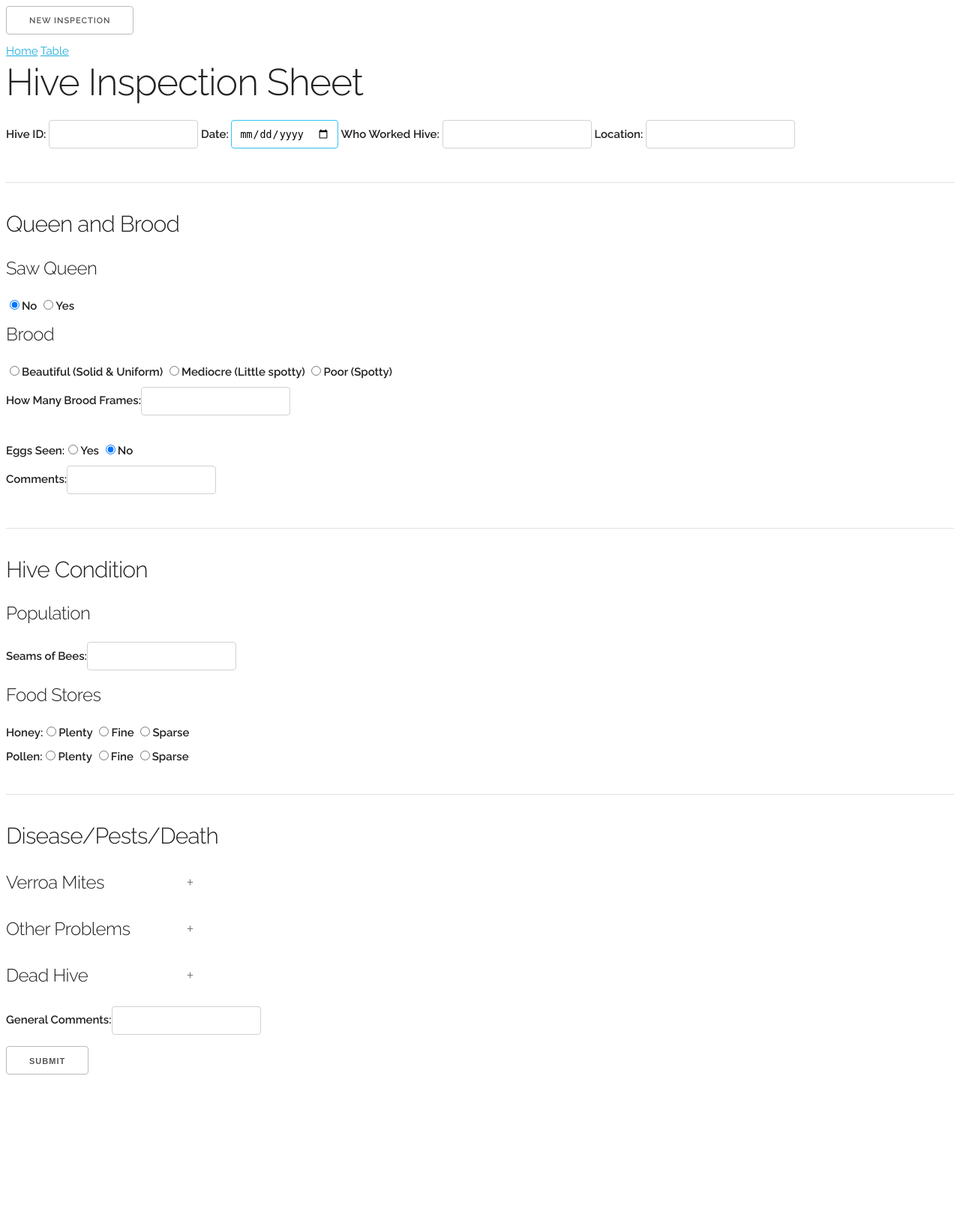
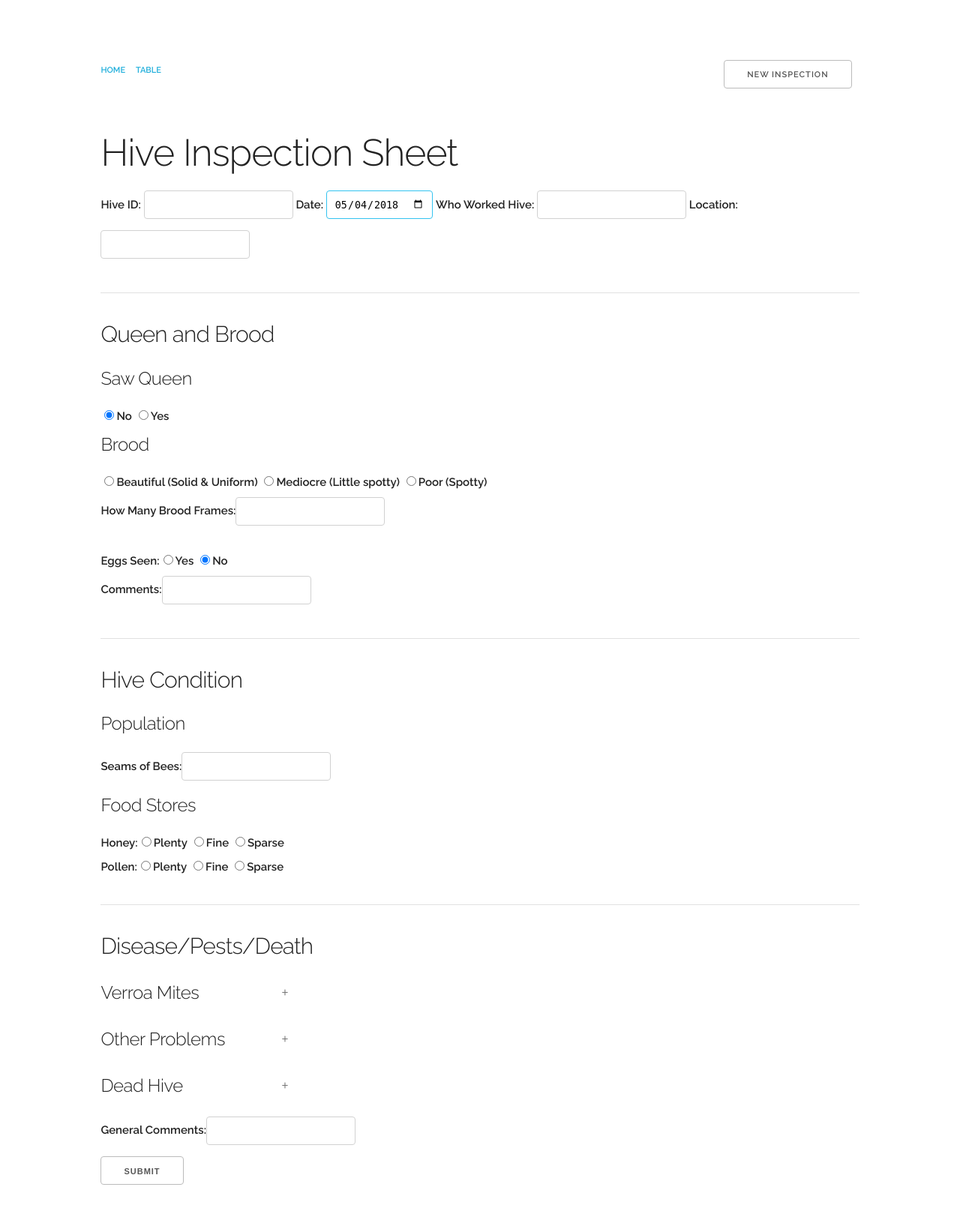
Before and after one commit to DivergentMind/Beeple, a PHP site: page /Beeple/beeple.php in a window 1280 px wide. Shown: the whole page at 75% size. Before the commit the page ends 1433 px from the top, so only its background shows below. Run offline with PHP 8.4, Linux system fonts and the light colour scheme.

Commit message:
nav menu style adjustments

```diff
--- a/beeple.php
+++ b/beeple.php
@@ -24,6 +24,7 @@ if ( ! empty( $_POST ) ) {//print_r($_POST);
     </head>
 
 <body>
+    <div class="container">
     <?php
         if ( isset( $insert ) ) {
             echo do_messages($insert);
@@ -45,7 +46,7 @@ if ( ! empty( $_POST ) ) {//print_r($_POST);
                 <div class="row">
                     <div class="u-full-width">
                         <label>Hive ID: <input type="text" name="HiveID"></label>
-                        <label>Date: <input type="date" name="Date"></label>
+                        <label>Date: <input type="date" name="Date" value="<?php echo date('Y-m-d'); ?>" ></label>
                         <!-- Date input not supported in all browsers, consider using a polyphill. Also look up what 'polyfill' means-->
                         <label>Who Worked Hive: <input type="text" name="Worker"></label>
                         <label>Location: <input type="text" name="Loc"></label> <br>
@@ -177,6 +178,7 @@ if ( ! empty( $_POST ) ) {//print_r($_POST);
                 </form>
             </div>
         </div>
+    </div>
 <script type='text/javascript' src='js/modal.js'></script>
 <script>
 var acc = document.getElementsByClassName("accordion");
--- a/style.css
+++ b/style.css
@@ -13,6 +13,7 @@
 - Grid
 - Base Styles
 - Typography
+- Nav
 - Links
 - Buttons
 - Forms
@@ -32,7 +33,7 @@
 .container {
   position: relative;
   width: 100%;
-  max-width: 800px;
+  max-width: 1040px;
   margin: 0 auto;
   padding: 0 20px;
   box-sizing: border-box; }
@@ -155,7 +156,18 @@ h6 { font-size: 1.5rem; line-height: 1.6;  letter-spacing: 0; }
 p {
   margin-top: 0; }
 
-
+/* Nav
+–––––––––––––––––––––––––––––––––––––––––––––––––– */
+nav {
+    padding-bottom: 70px;
+}
+nav a {
+    text-decoration-line: none;
+    font-size: 11px;
+    text-transform: uppercase;
+    font-weight: 600;
+    margin-right: 10px;
+}
 /* Links
 –––––––––––––––––––––––––––––––––––––––––––––––––– */
 a {
@@ -222,7 +234,9 @@ input[type="button"].button-primary:focus {
   color: #FFF;
   background-color: #1EAEDB;
   border-color: #1EAEDB; }
-
+.inspection-btn{
+    float: right;
+}
 
 
 /* Forms
@@ -486,7 +500,11 @@ there.
 @media (min-width: 400px) {}
 
 /* Larger than phablet (also point when grid becomes active) */
-@media (min-width: 550px) {}
+@media (min-width: 550px) {
+    .container {
+        margin-top:8rem;
+    }
+}
 
 /* Larger than tablet */
 @media (min-width: 750px) {}
```
Also changed, not shown: display_beeple.php (+2 -5 lines), index.php (+8 -2 lines).
